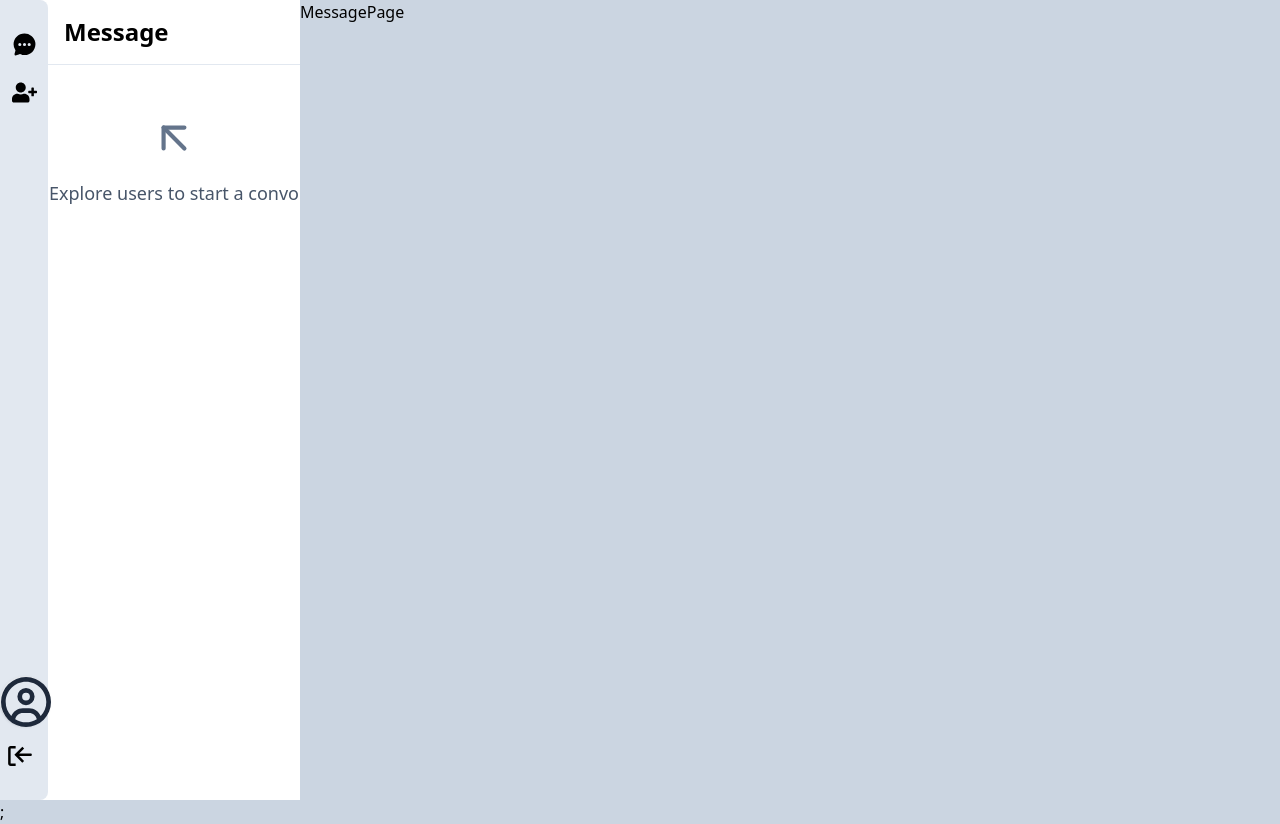
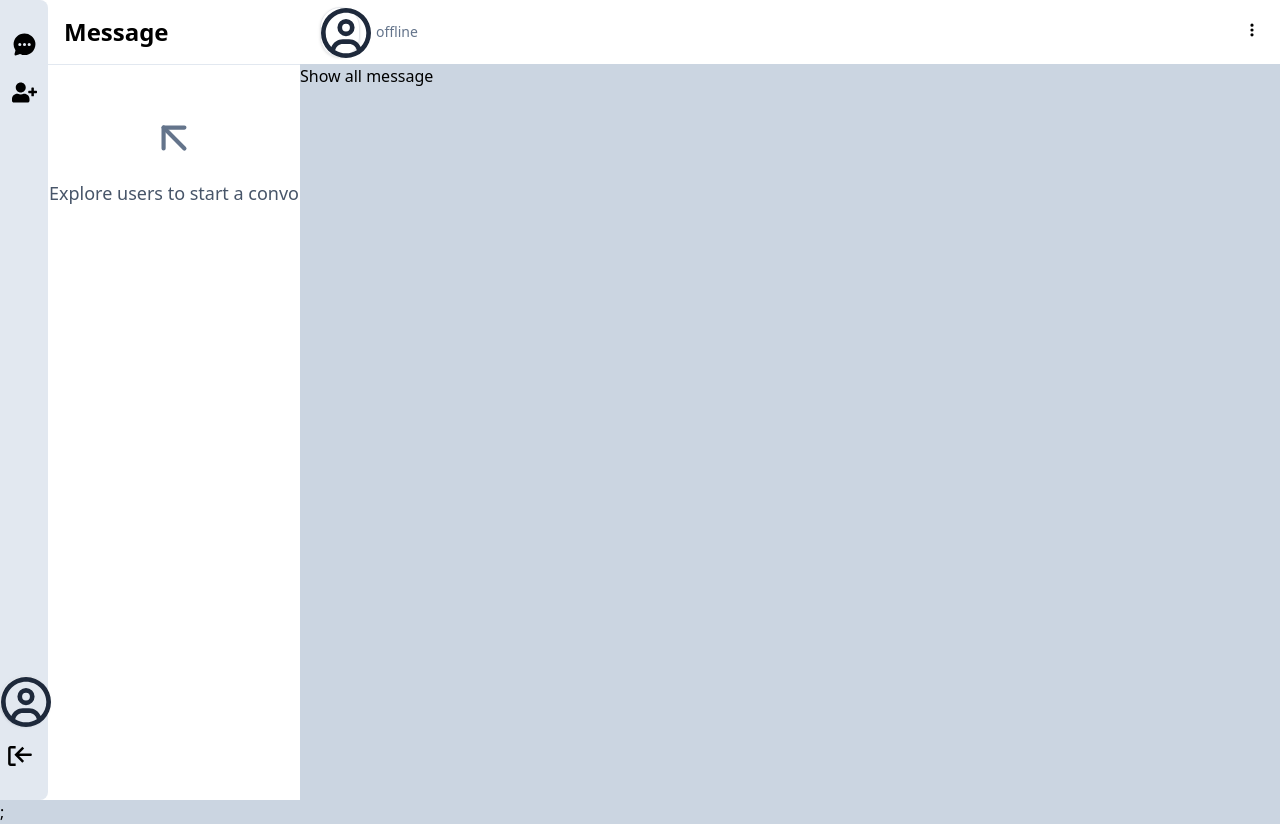
Before and after one commit to alishasedai/Js-Learning-, a React (Create React App) app in the folder chatApp/client/: page /1 in a window 1280 px wide. Built offline with nearby package versions, Linux system fonts and the light colour scheme; no server answers.

Commit message:
message interface created

```diff
--- a/chatApp/client/src/components/MessagePage.js
+++ b/chatApp/client/src/components/MessagePage.js
@@ -1,11 +1,73 @@
-import React from 'react'
+import React, { useEffect } from 'react'
+import { useSelector } from 'react-redux';
+import {useParams} from "react-router"
+import { useState } from 'react';
+import Avatar from './Avatar';
+import { HiDotsVertical } from "react-icons/hi";
+import { FaAngleLeft } from "react-icons/fa6";
+import { Link } from 'react-router-dom';
 
 const MessagePage = () => {
+  const params = useParams();
+  const socketConnection = useSelector(state => state?.user?.socketConnection)
+  const user = useSelector(state => state?.user)
+  const [dataUser,setDataUser] = useState({
+    name : "",
+    email : "",
+    profile_pic : "",
+    online : false,
+    _id : ""
+  })
+  console.log("params",params.userId)
+  useEffect(() => {
+    if(socketConnection){
+      socketConnection.emit("message-page",params.userId)
+      socketConnection.on("message-user",(data) => {
+        // console.log("user details",data)
+        setDataUser(data)
+      });
+    }
+  },[socketConnection,params?.userId,user])
+
   return (
     <div>
-      MessagePage
+      <header className="sticky top-0 h-16 bg-white flex justify-between items-center px-5">
+        <div className="flex items-center gap-4">
+          <Link to={"/"} className='lg:hidden'>
+        <FaAngleLeft size={30}/>
+          </Link>
+          <div>
+            <Avatar
+              width={40}
+              height={50}
+              imageUrl={dataUser?.profile_pic}
+              name={dataUser?.name}
+              userId={dataUser?._id}
+            />
+          </div>
+          <div>
+            <h3 className="font-semibold my-0">{dataUser?.name}</h3>
+            <p className="text-sm">
+              {dataUser.onlineUser ? (
+                <span className="text-blue-500">online</span>
+              ) : (
+                <span className="text-slate-500">offline</span>
+              )}
+            </p>
+          </div>
+        </div>
+        <div>
+          <button className='cursor-pointer hover:text-blue-500'>
+            <HiDotsVertical />
+          </button>
+        </div>
+      </header>
+      {/* Show all message here */}
+      <section>
+        Show all message
+      </section>
     </div>
-  )
+  );
 }
 
 export default MessagePage
--- a/chatApp/client/src/components/SearchUser.js
+++ b/chatApp/client/src/components/SearchUser.js
@@ -31,7 +31,7 @@
   }, [search]);
     console.log("search user",searchUser)
   return (
-    <div className="fixed top-0 bottom-0 left-0 right-0 bg-slate-700 bg-opacity-25">
+    <div className="fixed top-0 bottom-0 left-0 right-0 bg-slate-700 bg-opacity-25 z-10">
       <div className="w-full max-w-md mx-auto mt-10">
         <div className="bg-white rounded h-14 overflow-hidden flex ">
           <input
--- a/chatApp/client/src/pages/Home.js
+++ b/chatApp/client/src/pages/Home.js
@@ -2,7 +2,7 @@
 import React, { useEffect } from 'react'
 import { useDispatch, useSelector } from 'react-redux'
 import { Outlet, useLocation, useNavigate } from 'react-router'
-import { logout, setOnlineUser, setUser } from '../redux/userSlice'
+import { logout, setOnlineUser, setUser ,setSocketConnection} from '../redux/userSlice'
 import Sidebar from '../components/Sidebar'
 import logo from "../assets/images.png"
 import io from "socket.io-client"
@@ -53,6 +53,7 @@
     console.log(data)
     dispatch(setOnlineUser(data))
   });
+  dispatch(setSocketConnection(socketConnection))
   return () => {
 
     socketConnection.disconnect()
--- a/chatApp/client/src/redux/userSlice.js
+++ b/chatApp/client/src/redux/userSlice.js
@@ -6,7 +6,8 @@
   email : "",
   profile_pic : "",
   token : "",
-  onlineUser: []
+  onlineUser: [],
+  socketConnection : null
 };
 
 export const userSlice = createSlice({
@@ -27,15 +28,20 @@
         state.name = "";
         state.email = "";
         state.profile_pic = "";
-        state.token = ""
+        state.token = "";
+        state.socketConnection = null
     },
     setOnlineUser : (state,action) => {
       state.onlineUser = action.payload
+    },
+    setSocketConnection : (state,action) => {
+      state.socketConnection = action.payload
     }
   },
 });
 
 // Action creators are generated for each case reducer function
-export const { setUser,setToken,logout,setOnlineUser} = userSlice.actions;
+export const { setUser, setToken, logout, setOnlineUser, setSocketConnection } =
+  userSlice.actions;
 
 export default userSlice.reducer;
```
Also changed, not shown: 1 other file (tests, documents, lock files or other folders).
